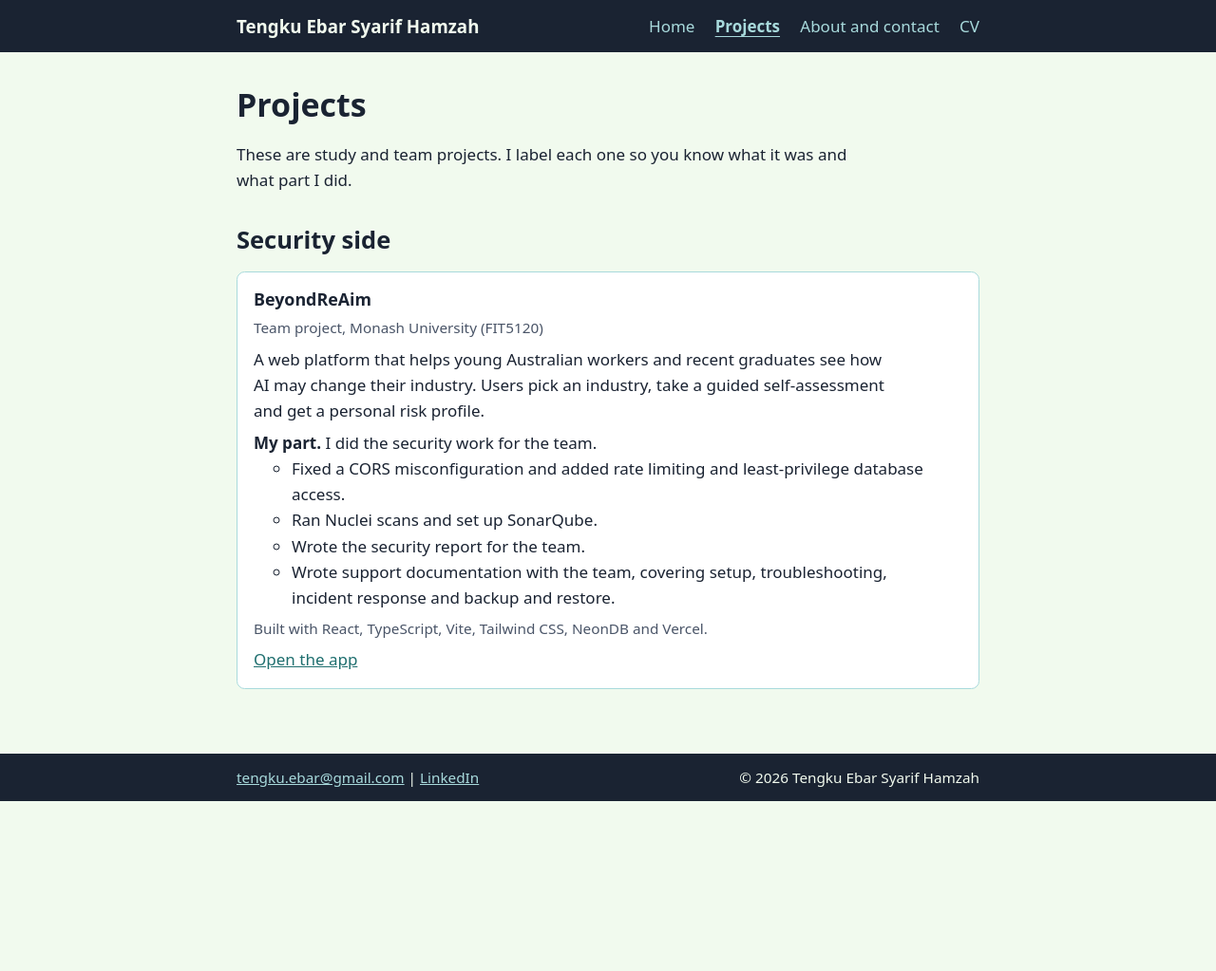
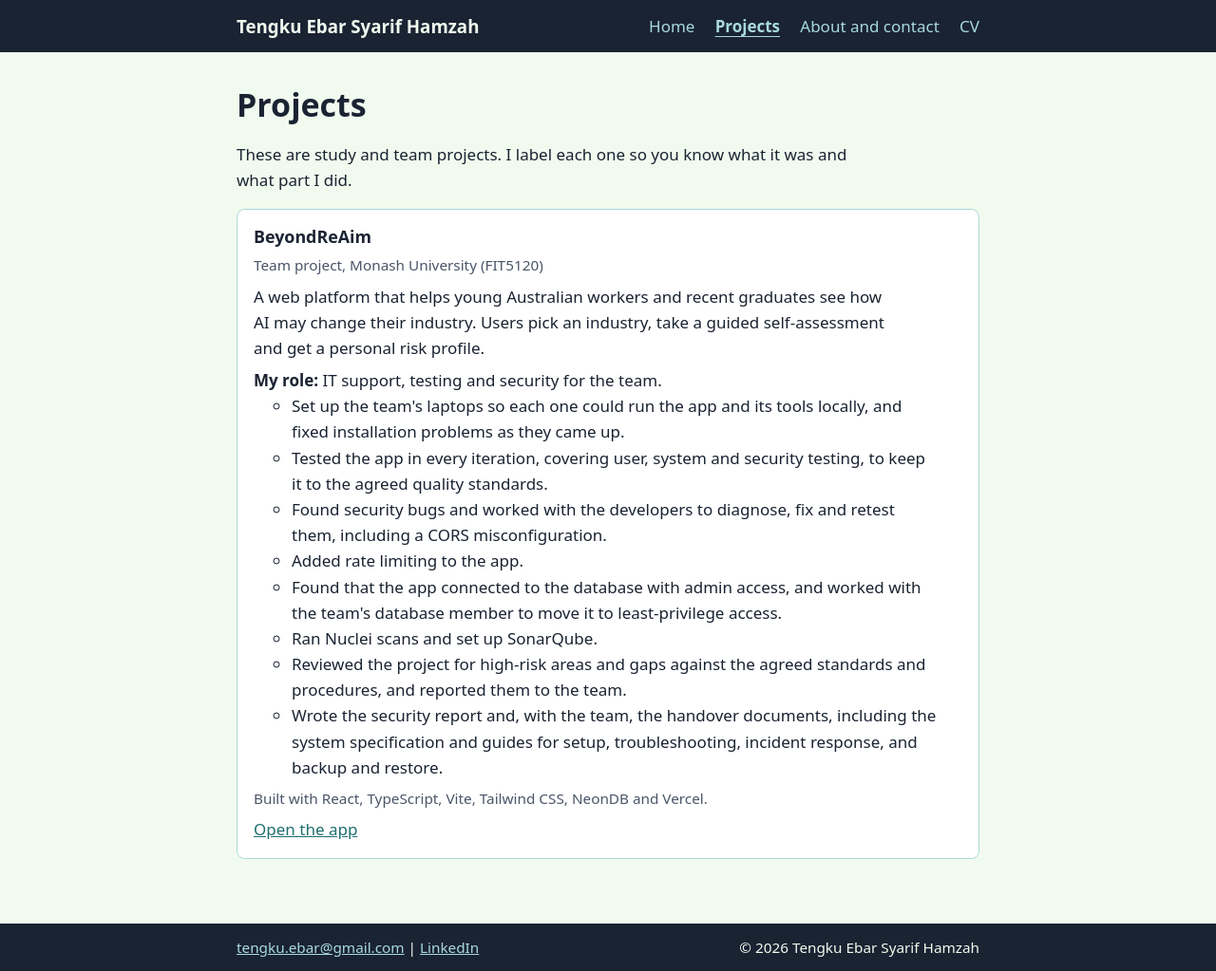
Before and after one commit to tengkuebar/tengkuebar.github.io, a Jekyll site: the page built from projects/index.md, in a window 1280 px wide. Shown: the whole page at 95% size. Built offline with Jekyll 4.4.1, drawn with Linux system fonts in a browser that asks for light colours; before the commit the page ends 900 px from its top, so only the background shows below that.

Commit message:
Expand BeyondReAim role and credit team fixes accurately
Add IT support, testing, review and handover tasks to the project card.
Credit the CORS and least-privilege fixes as team work, rate limiting as
mine. Rebuild the PDF CV to match and drop the Security side heading.

Co-Authored-By: Claude Opus 5.5 <noreply@anthropic.com>

```diff
--- a/projects/index.md
+++ b/projects/index.md
@@ -8,19 +8,21 @@ description: Study and team projects by Syarif, labelled as what they are.
 
 These are study and team projects. I label each one so you know what it was and what part I did.
 
-## Security side
-
 <ul class="card-grid">
   <li class="card">
     <h3>BeyondReAim</h3>
     <p class="muted">Team project, Monash University (FIT5120)</p>
     <p>A web platform that helps young Australian workers and recent graduates see how AI may change their industry. Users pick an industry, take a guided self-assessment and get a personal risk profile.</p>
-    <p><strong>My part.</strong> I did the security work for the team.</p>
+    <p><strong>My role:</strong> IT support, testing and security for the team.</p>
     <ul>
-      <li>Fixed a CORS misconfiguration and added rate limiting and least-privilege database access.</li>
+      <li>Set up the team's laptops so each one could run the app and its tools locally, and fixed installation problems as they came up.</li>
+      <li>Tested the app in every iteration, covering user, system and security testing, to keep it to the agreed quality standards.</li>
+      <li>Found security bugs and worked with the developers to diagnose, fix and retest them, including a CORS misconfiguration.</li>
+      <li>Added rate limiting to the app.</li>
+      <li>Found that the app connected to the database with admin access, and worked with the team's database member to move it to least-privilege access.</li>
       <li>Ran Nuclei scans and set up SonarQube.</li>
-      <li>Wrote the security report for the team.</li>
-      <li>Wrote support documentation with the team, covering setup, troubleshooting, incident response and backup and restore.</li>
+      <li>Reviewed the project for high-risk areas and gaps against the agreed standards and procedures, and reported them to the team.</li>
+      <li>Wrote the security report and, with the team, the handover documents, including the system specification and guides for setup, troubleshooting, incident response, and backup and restore.</li>
     </ul>
     <p class="muted">Built with React, TypeScript, Vite, Tailwind CSS, NeonDB and Vercel.</p>
     <p><a href="https://www.beyondai-saltjs.me/">Open the app</a></p>
```
Also changed, not shown: about.md (+1 -1 lines), cv.md (+2 -1 lines), index.md (+1 -1 lines), 1 other file.
